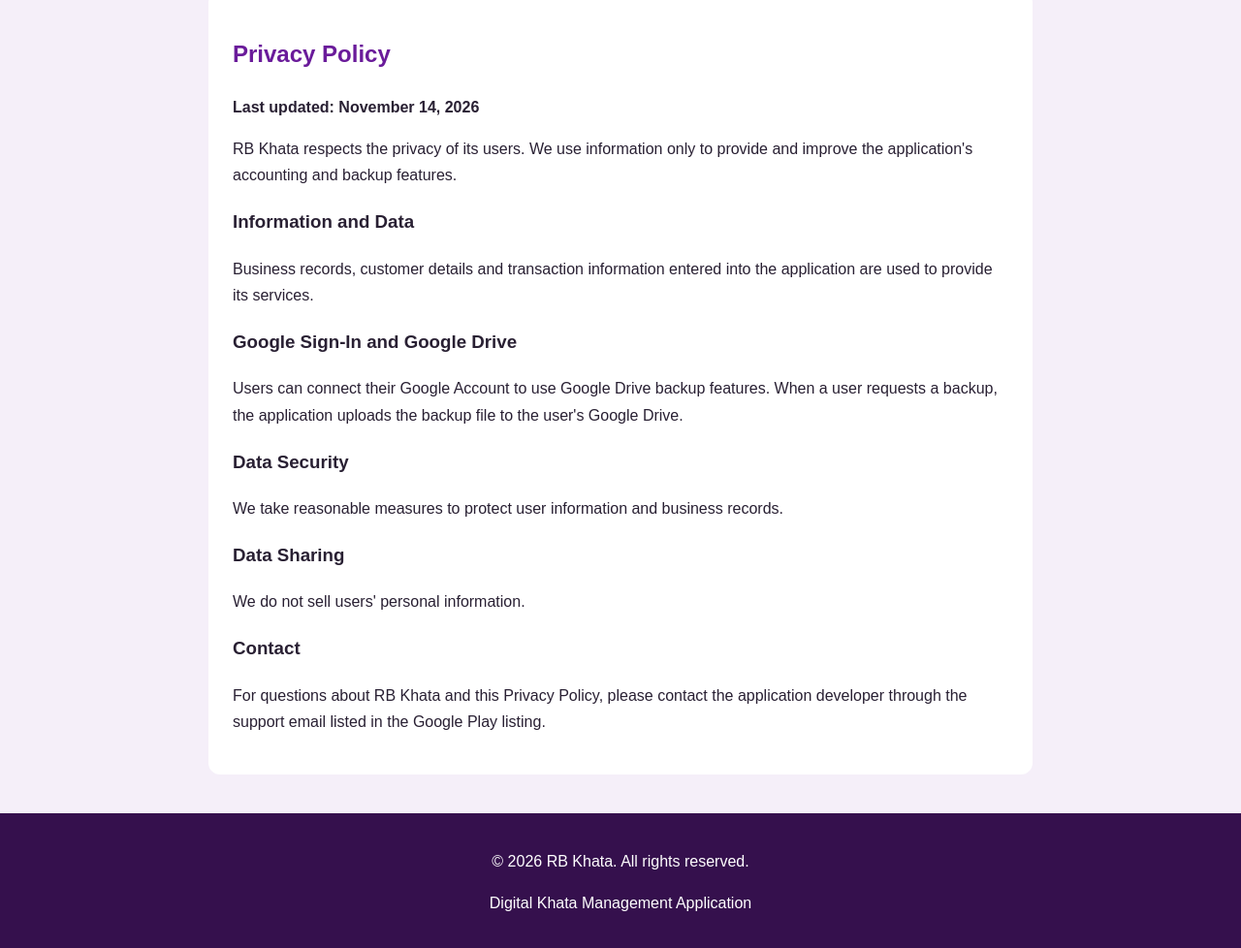
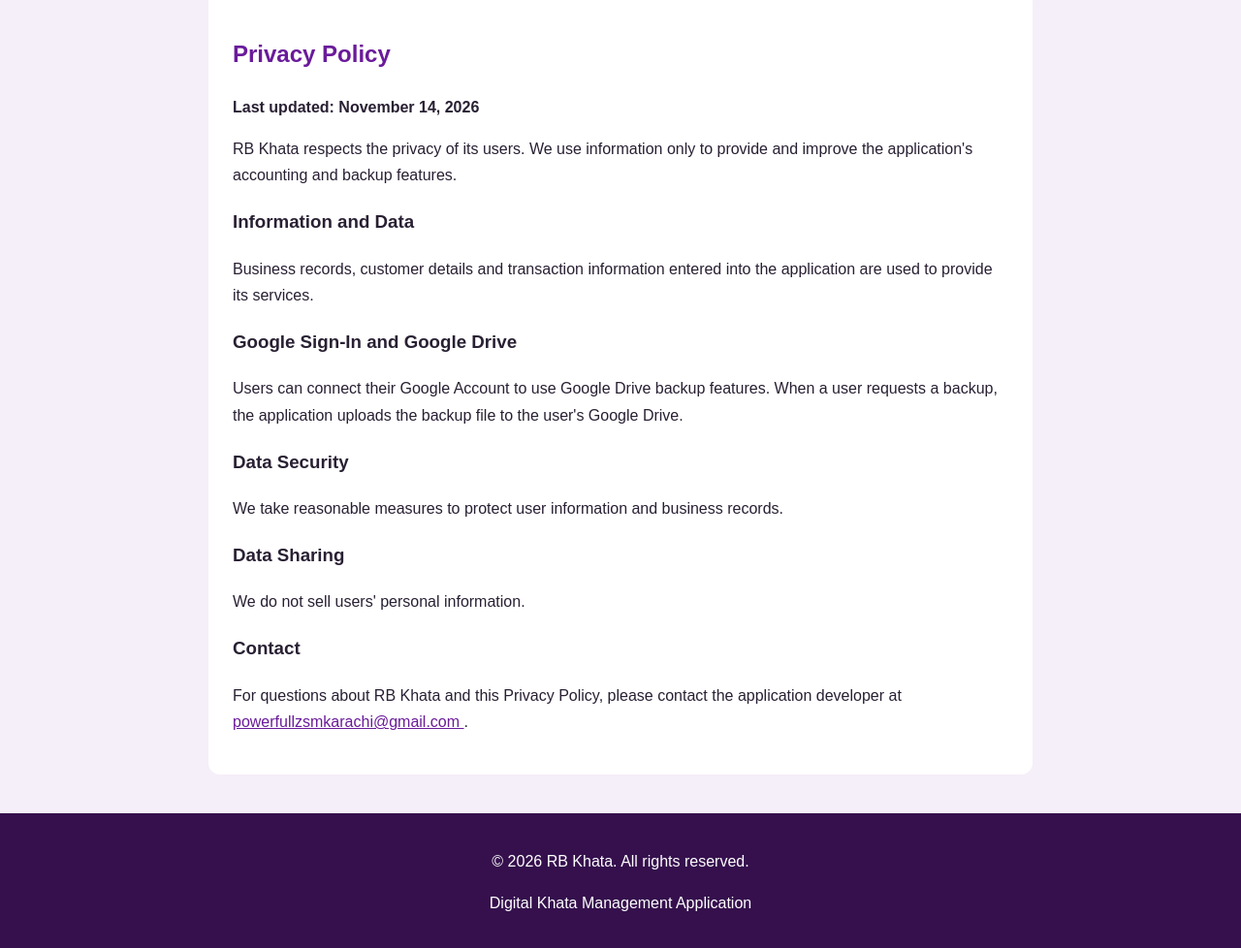
Before and after one commit to powerfullzsmkarachi-byte/powerfullzsmkarachi-byte.gi, a plain HTML site: page index.html in a window 1280 px wide. Shown: the part 1035-2013 px from the top of the page at 97% size. Drawn offline with Linux system fonts and the light colour scheme.

Commit message:
Update index.html

```diff
--- a/index.html
+++ b/index.html
@@ -114,8 +114,10 @@ a { color: #6a1b9a; }
   <h3>Contact</h3>
   <p>
     For questions about RB Khata and this Privacy Policy,
-    please contact the application developer through
-    the support email listed in the Google Play listing.
+    please contact the application developer at
+    <a href="mailto:powerfullzsmkarachi@gmail.com">
+      powerfullzsmkarachi@gmail.com
+    </a>.
   </p>
 </section>
 
```
